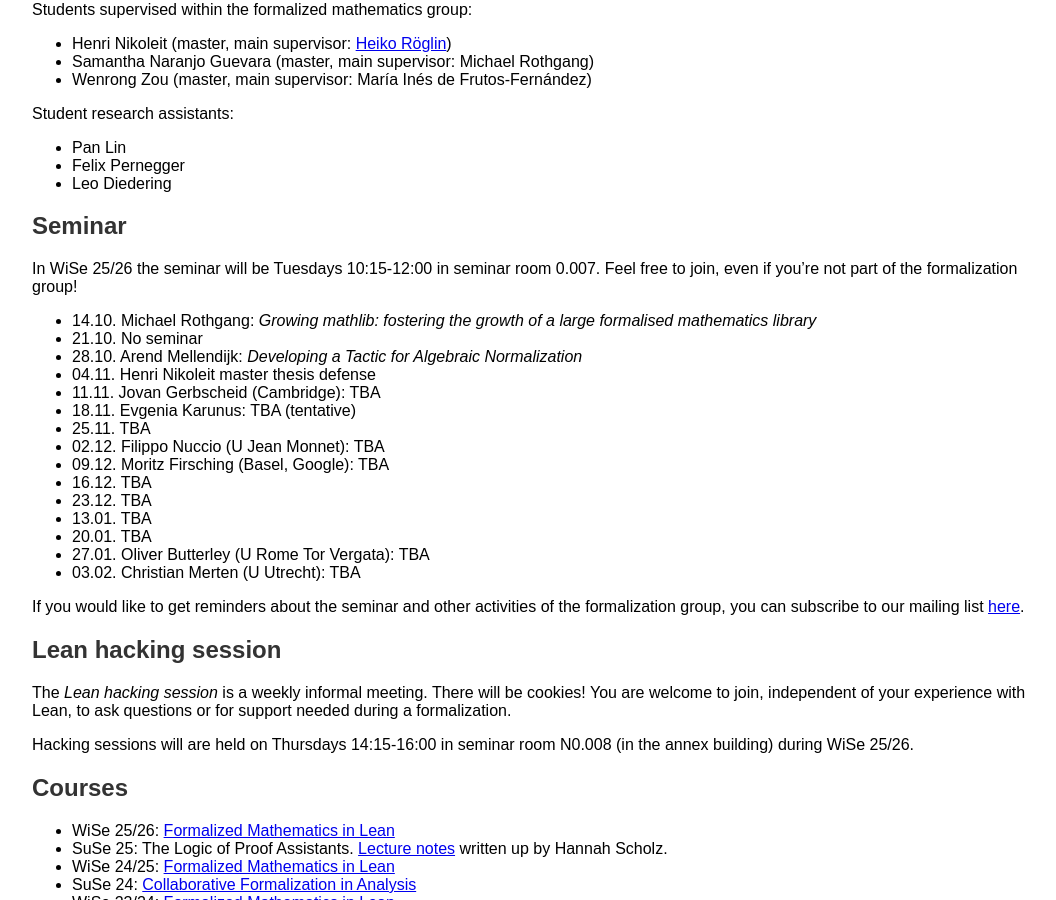
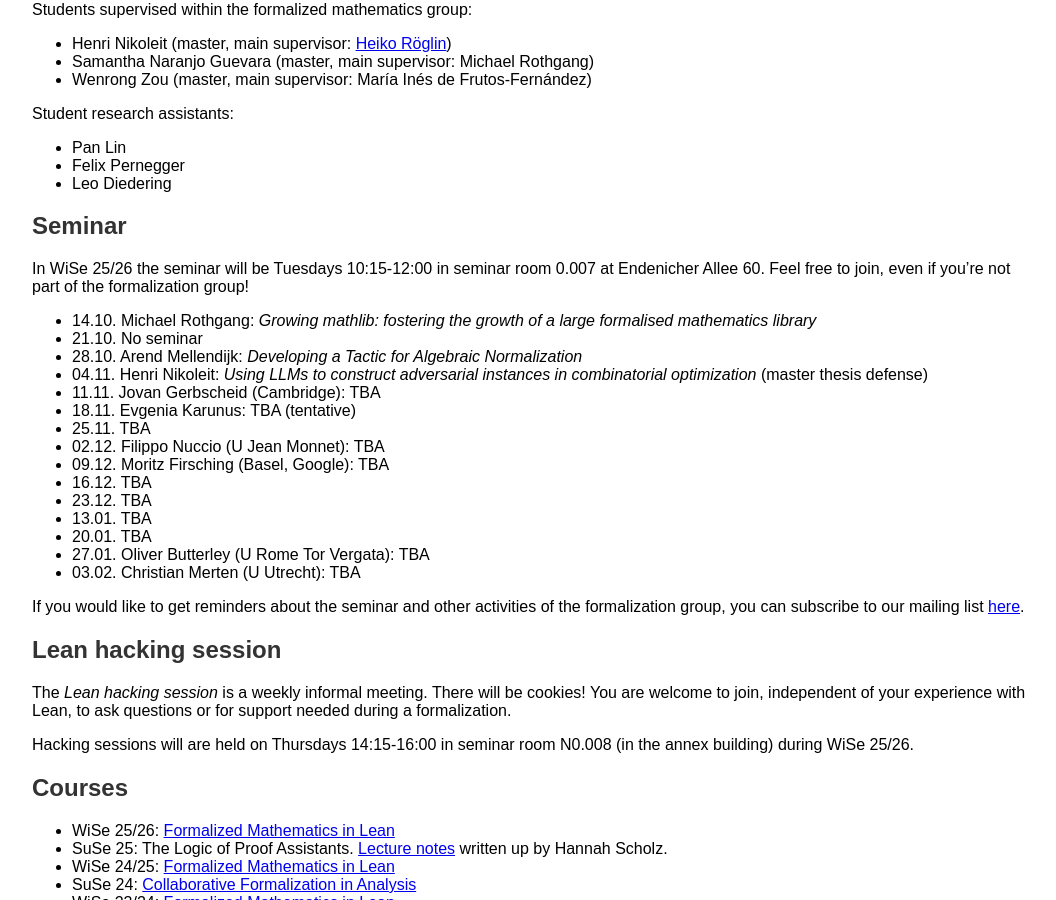
Before and after one commit to fpvandoorn/fpvandoorn.github.io, a Jekyll site: the page built from formalized-mathematics.md, in a window 1280 px wide and 900 px high, scrolled down 458 px. Shown: the whole window, without its empty margins (108-1164 px from the left). Built offline with Jekyll 4.4.1, drawn with Linux system fonts in a browser that asks for light colours; our own code applies the rules of GitHub Pages for plain Markdown files.

Commit message:
Update formalized-mathematics.md (#21)

```diff
--- a/formalized-mathematics.md
+++ b/formalized-mathematics.md
@@ -41,12 +41,12 @@ Student research assistants:
 
 ## Seminar
 
-In WiSe 25/26 the seminar will be Tuesdays 10:15-12:00 in seminar room 0.007. Feel free to join, even if you're not part of the formalization group!
+In WiSe 25/26 the seminar will be Tuesdays 10:15-12:00 in seminar room 0.007 at Endenicher Allee 60. Feel free to join, even if you're not part of the formalization group!
 
 * 14.10. Michael Rothgang: *Growing mathlib: fostering the growth of a large formalised mathematics library*
 * 21.10. No seminar
 * 28.10. Arend Mellendijk: *Developing a Tactic for Algebraic Normalization*
-* 04.11. Henri Nikoleit master thesis defense
+* 04.11. Henri Nikoleit: *Using LLMs to construct adversarial instances in combinatorial optimization* (master thesis defense)
 * 11.11. Jovan Gerbscheid (Cambridge): TBA
 * 18.11. Evgenia Karunus: TBA (tentative)
 * 25.11. TBA
```
